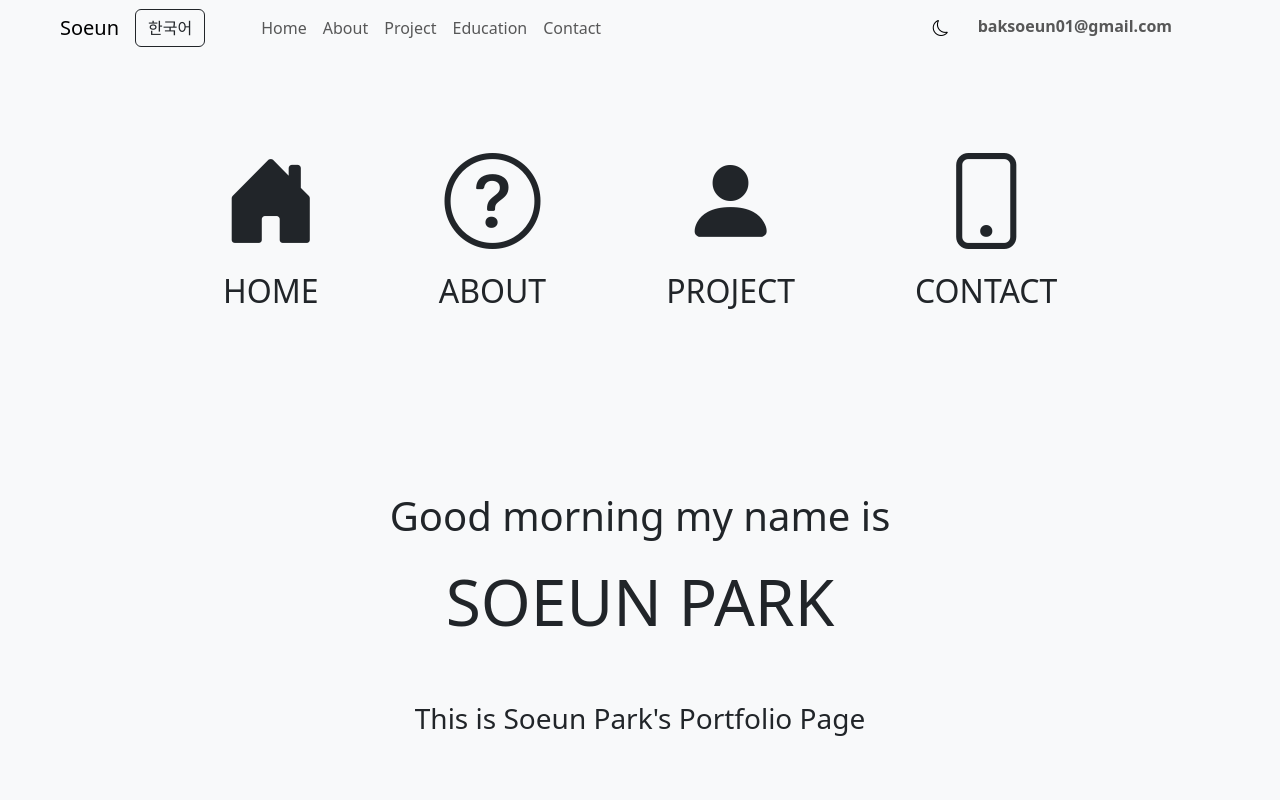
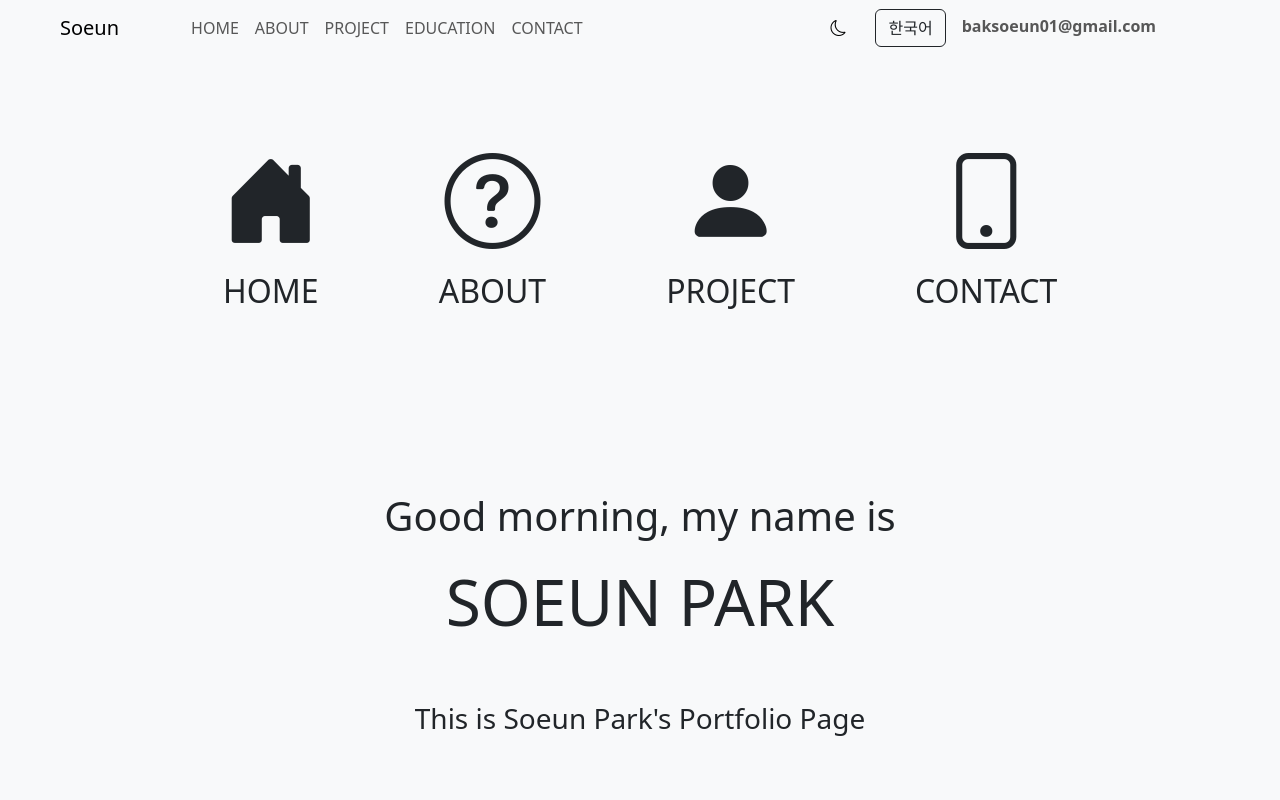
Before and after one commit to datain01/port-page, a React (Vite) app: page / in a window 1280 px wide. Shown: the top 800 px of the page. Built offline with nearby package versions, Linux system fonts and the light colour scheme.

Commit message:
Update Head and NavBar translation

```diff
--- a/src/components/About.tsx
+++ b/src/components/About.tsx
@@ -9,7 +9,7 @@ const About: React.FC<{ darkMode: boolean }> = ({ darkMode }) => {
     useEffect(() => {
         const date = new Date();
         const hour = date.getHours();
-        let dynamicGreeting = t('About.morning');
+        let dynamicGreeting = '';
 
         if (hour < 12) {
             dynamicGreeting = t('About.morning');
@@ -20,8 +20,8 @@ const About: React.FC<{ darkMode: boolean }> = ({ darkMode }) => {
         }
 
         setGreeting(dynamicGreeting + t('About.my'));
+    }, [t]);
 
-    }, []);
 
     return (
         <>
--- a/src/components/Footer.tsx
+++ b/src/components/Footer.tsx
@@ -15,7 +15,7 @@ const Footer: React.FC<FooterProps> = ({darkMode}) => {
               <span>made by Soeun Park | All Right Reserved</span>
             </div>
             <div className="col text-end">
-              <span>Updated at 240212</span>
+              <span>Created at 240131</span>
             </div>
           </div>
         </div>
--- a/src/components/Head.tsx
+++ b/src/components/Head.tsx
@@ -1,4 +1,7 @@
+import { useTranslation } from 'react-i18next';
+
 const Head: React.FC<{ darkMode: boolean }> = ({ darkMode }) => {
+    const { t } = useTranslation();
     const textClass = darkMode ? 'text-light' : 'text-dark';
     const backgroundClass = darkMode ? 'bg-dark' : 'bg-light';
 
@@ -11,28 +14,28 @@ const Head: React.FC<{ darkMode: boolean }> = ({ darkMode }) => {
                     <a href="#home" className={textClass}>
                     <i className={`bi bi-house-door-fill ${textClass}`} style={{ fontSize: "6rem" }}></i>
                     </a>
-                    <h2 className={textClass}>HOME</h2>
+                    <h2 className={textClass}>{t('Head.home')}</h2>
                 </div>
 
                     <div className="col-md-auto head-main mx-5">
                         <a href="#about" className={textClass}>
                             <i className={`bi bi-question-circle ${textClass}`} style={{ fontSize: "6rem" }}></i>
                         </a>
-                        <h2 className={textClass}>ABOUT</h2>
+                        <h2 className={textClass}>{t('Head.about')}</h2>
                     </div>
 
                     <div className="col-md-auto head-main mx-5">
                         <a href="#project" className={textClass}>
                             <i className={`bi bi-person-fill ${textClass}`} style={{ fontSize: "6rem" }}></i>
                         </a>
-                        <h2 className={textClass}>PROJECT</h2>
+                        <h2 className={textClass}>{t('Head.project')}</h2>
                     </div>
 
                     <div className="col-md-auto head-main mx-5">
                         <a href="#contact" className={textClass}>
                             <i className={`bi bi-phone ${textClass}`} style={{ fontSize: "6rem" }}></i>
                         </a>
-                        <h2 className={textClass}>CONTACT</h2>
+                        <h2 className={textClass}>{t('Head.contact')}</h2>
                     </div>
                     </div>
             </div>
--- a/src/components/NavBar.tsx
+++ b/src/components/NavBar.tsx
@@ -1,4 +1,5 @@
 import LanguageSwitcher from './LanguageSwitcher';
+import { useTranslation } from 'react-i18next';
 
 
 interface NavBarProps {
@@ -7,39 +8,40 @@ interface NavBarProps {
   }
 
   const NavBar: React.FC<NavBarProps> = ({ darkMode, toggleDarkMode }) => {
+    const { t } = useTranslation();
 
     const copyEmailToClipboard = async () => {
         const email = "baksoeun01@gmail.com";
         try {
           await navigator.clipboard.writeText(email);
-          alert("Email address copied to clipboard!");
+          alert(t('Contact.copy'));
         } catch (err) {
-          console.error("Failed to copy: ", err);
+          console.error(t('Contact.copyFail'), err);
         }
       };
 
     return (
       <nav className={`navbar navbar-expand-lg ${darkMode ? 'navbar-dark bg-dark' : 'navbar-light bg-light'} fixed-top`}>
                 <div className="container-fluid">
-                <a className="navbar-brand ms-5" href="#">Soeun</a>
-                <LanguageSwitcher darkMode={darkMode} />
+                <a className="navbar-brand ms-5" href="#">{t('Head.name')}</a>
                 <button className="navbar-toggler" type="button" data-bs-toggle="collapse" data-bs-target="#navbarNavAltMarkup" aria-controls="navbarNavAltMarkup" aria-expanded="false" aria-label="Toggle navigation">
                     <span className="navbar-toggler-icon"></span>
                 </button>
                     <div className="collapse navbar-collapse mx-5" id="navbarNavAltMarkup">
                     <div className="navbar-nav">
-                    <a className="nav-link" aria-current="page" href="#">Home</a>
-                    <a className="nav-link" href="#about">About</a>
-                    <a className="nav-link" href="#project">Project</a>
-                    <a className="nav-link" href="#education">Education</a>
-                    <a className="nav-link" href="#contact">Contact</a>
+                    <a className="nav-link" aria-current="page" href="#">{t('Head.home')}</a>
+                    <a className="nav-link" href="#about">{t('Head.about')}</a>
+                    <a className="nav-link" href="#project">{t('Head.project')}</a>
+                    <a className="nav-link" href="#education">{t('Head.education')}</a>
+                    <a className="nav-link" href="#contact">{t('Head.contact')}</a>
                     </div>
 
                         <span className="ms-auto">
                         <span className={`nav-link fw-bold me-5 ${darkMode ? 'text-light' : 'text-dark'}`}>
                             <button onClick={toggleDarkMode} className={`btn ${darkMode ? 'btn-dark' : 'btn-light'} me-3`}>
                                 {darkMode ? <i className="bi bi-sun"></i> : <i className="bi bi-moon"></i>} </button>
-                                <span className="navbar-text" onClick={copyEmailToClipboard} style={{cursor: "pointer"}}>
+                                <LanguageSwitcher darkMode={darkMode} />
+                                <span className="navbar-text mx-3" onClick={copyEmailToClipboard} style={{cursor: "pointer"}}>
                                     baksoeun01@gmail.com
                                 </span>
                             </span>
--- a/src/locales/en/translation.json
+++ b/src/locales/en/translation.json
@@ -1,8 +1,17 @@
 {
+    "Head" : {
+      "name" : "Soeun",
+      "home" : "HOME",
+      "about" : "ABOUT",
+      "project": "PROJECT",
+      "contact" : "CONTACT",
+      "education" : "EDUCATION"
+    },
+
     "About" : {
-        "morning": "Good morning ",
-        "afternoon": "Good afternoon",
-        "evening": "Good evening ",
+        "morning": "Good morning, ",
+        "afternoon": "Good afternoon, ",
+        "evening": "Good evening, ",
         "my": "my name is",
         "name": "SOEUN PARK",
         "introduction":  "This is Soeun Park's Portfolio Page",
@@ -35,7 +44,7 @@
         "TwitterClone": {
           "lang": "NextJS, ExpressJS, PostgreSQL, typeORM, Docker",
           "title": "Twitter Clone Coding",
-          "date": "September 2023",
+          "date": "October 2023",
           "context": "Clone coding of the twitter to study NextJS, ExpressJS, PostgreSQL, typeORM, Docker, and bootstrap. To study the commonly used micro-service architecture system.",
           "buttonLink": "https://github.com/datain01/twtClone"
         },
--- a/src/locales/ko/translation.json
+++ b/src/locales/ko/translation.json
@@ -1,8 +1,17 @@
 {
+    "Head" : {
+        "name" : "소은",
+        "home" : "홈",
+        "about" : "소개",
+        "project": "프로젝트",
+        "contact" : "연락처",
+        "education" : "타임라인"
+      },
+
     "About" : {
-        "morning": "좋은 아침입니다 ",
-        "afternoon": "좋은 오후입니다",
-        "evening": "좋은 저녁입니다 ",
+        "morning": "좋은 아침입니다, ",
+        "afternoon": "좋은 오후입니다, ",
+        "evening": "좋은 저녁입니다, ",
         "my": "제 이름은",
         "name": "박소은입니다",
         "introduction":  "박소은의 포트폴리오 페이지입니다.",
@@ -63,7 +72,7 @@
           "Blinkcon": {
             "lang": "Assembly",
             "title": "LED 컨트롤러",
-            "date": "September 2023",
+            "date": "2023년 9월",
             "context": "MSP4 432 보드를 통해 스위치와 LED 전등을 컨트롤 하는 시스템입니다. 브레드보드에 직접 연결하여 회로를 구성하여 실제 환경에서 구성됐고, Multisim으로 테스트 후 설계됐습니다.",
             "buttonLink": "https://github.com/datain01/blinkControl"
           },
```
